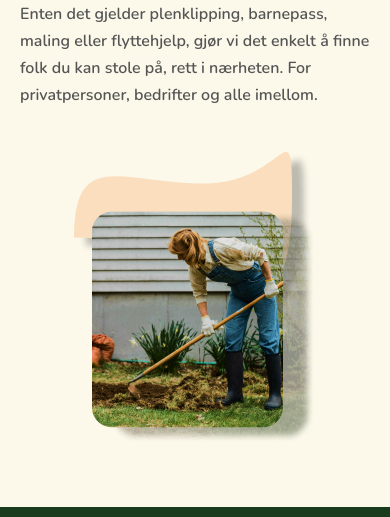
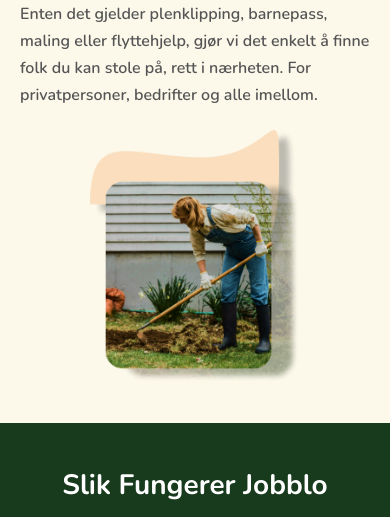
Before and after one commit to abdi4312/jobblo, a React (Vite) app in the folder frontend/: page / in a window 390 px wide. Shown: the part 1000-1517 px from the top of the page. Built offline with nearby package versions, Linux system fonts and the light colour scheme; no server answers.

Commit message:
profile updated

```diff
--- a/frontend/src/components/landing/info/Info.module.css
+++ b/frontend/src/components/landing/info/Info.module.css
@@ -25,7 +25,7 @@
 }
 
 .infoTextContainer {
-  width: 60%;
+  width: 55%;
   padding: 0 20px 20px 20px;
   display: flex;
   flex-direction: column;
@@ -37,8 +37,9 @@
 }
 
 .womanGardening {
-  object-fit: scale-down;
-  width: 36%;
+  object-fit: cover;
+  width: 45%;
+  border-radius: 12px;
 }
 
 .infoText1,
@@ -79,8 +80,8 @@
   }
 
   .womanGardening {
-    width: 80%;
-    max-width: 300px;
+    width: 60%;
+    max-width: 250px;
   }
 
   .infoText1 {
```
